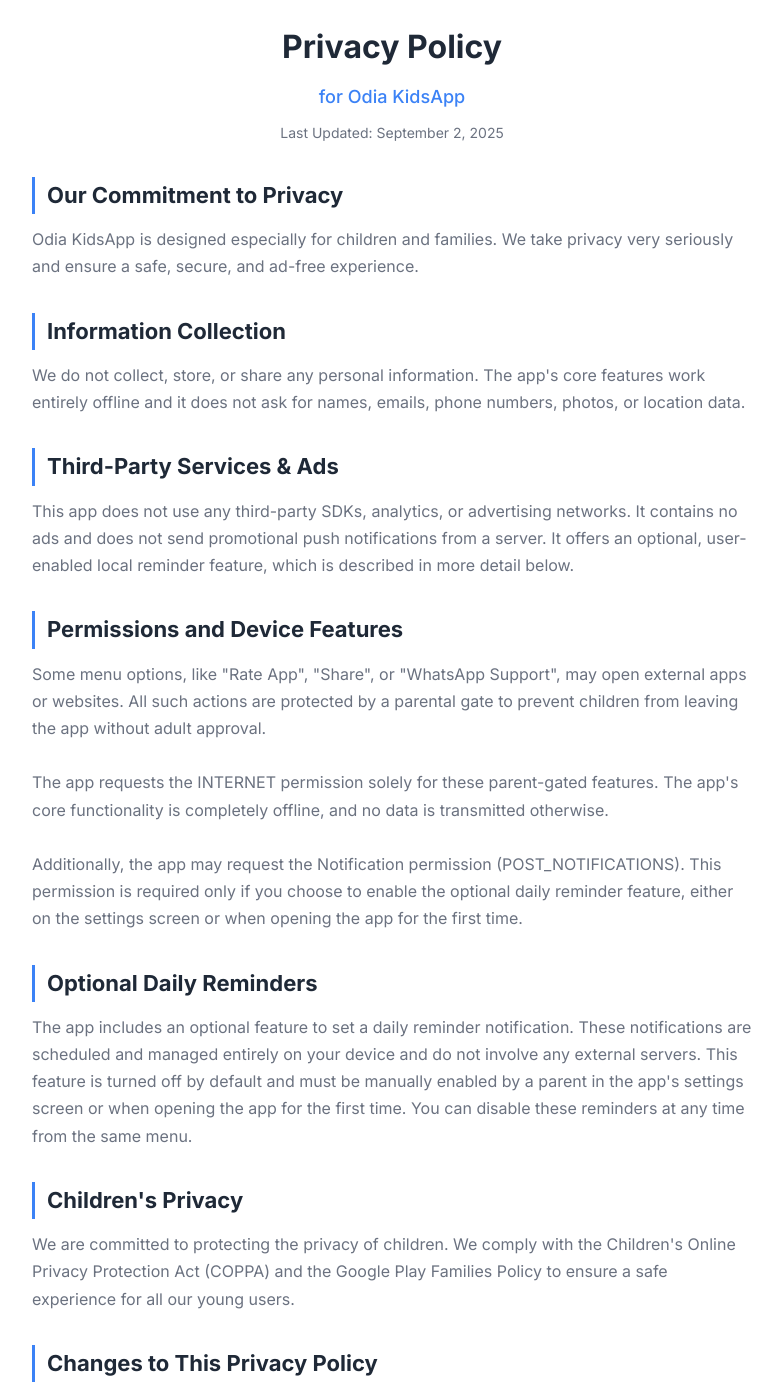
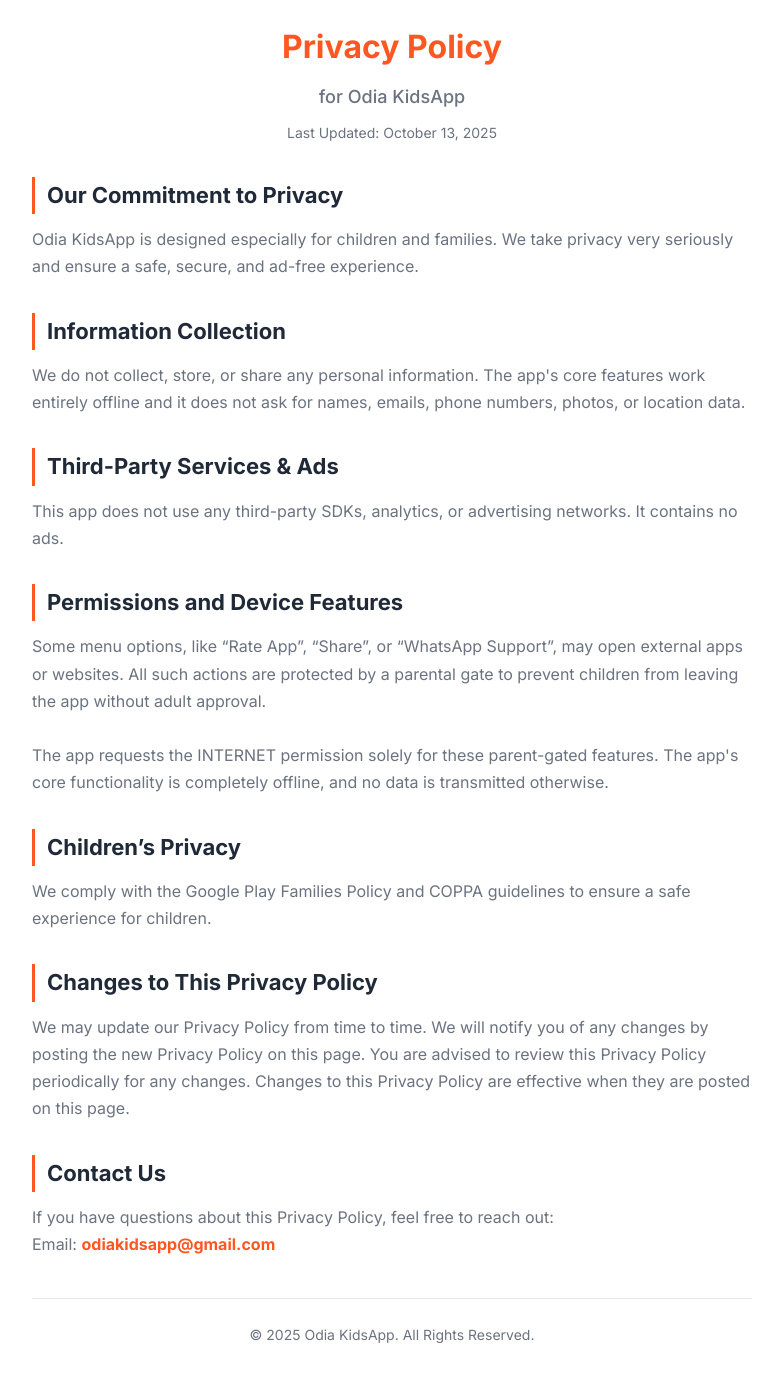
Before and after one commit to odiakidsapp/privacypolicy, a plain HTML site: page index.html in a window 1280 px wide. Shown: the part 60-1445 px from the top of the page, without its empty margins (248-1030 px from the left). Drawn offline with Linux system fonts and the light colour scheme.

Commit message:
Update index.html

```diff
--- a/index.html
+++ b/index.html
@@ -4,13 +4,12 @@
     <meta charset="UTF-8">
     <meta name="viewport" content="width=device-width, initial-scale=1.0">
     <title>Privacy Policy - Odia KidsApp</title>
-    <!-- Use Google Fonts for a professional look -->
     <link rel="preconnect" href="https://fonts.googleapis.com">
     <link rel="preconnect" href="https://fonts.gstatic.com" crossorigin>
     <link href="https://fonts.googleapis.com/css2?family=Inter:wght@400;500;700&display=swap" rel="stylesheet">
     <style>
         :root {
-            --primary-color: #3B82F6; /* A friendly, trustworthy blue */
+            --primary-color: #FF5722; /* Matching the orange from the XML */
             --text-primary: #1F2937; /* Dark gray for main text */
             --text-secondary: #6B7280; /* Lighter gray for subtitles */
             --background-color: #F9FAFB; /* Off-white background */
@@ -49,7 +48,7 @@
         .header-title {
             font-size: 32px;
             font-weight: 700;
-            color: var(--text-primary);
+            color: var(--primary-color);
             text-align: center;
             margin-bottom: 8px;
         }
@@ -57,7 +56,7 @@
         .header-subtitle {
             font-size: 18px;
             text-align: center;
-            color: var(--primary-color);
+            color: var(--text-secondary);
             font-weight: 500;
             margin-bottom: 8px;
         }
@@ -94,14 +93,13 @@
 
         .contact-email a {
             color: var(--primary-color);
-            font-weight: 500;
+            font-weight: 700; /* Bold to match XML */
             text-decoration: none;
             transition: color 0.2s;
         }
 
         .contact-email a:hover {
             text-decoration: underline;
-            color: #1D4ED8; /* A darker blue on hover */
         }
 
         .footer {
@@ -134,46 +132,33 @@
 <body>
     <div class="container">
         <div class="content">
-            <!-- Section: Header -->
             <div class="header-title">Privacy Policy</div>
             <div class="header-subtitle">for Odia KidsApp</div>
-            <div class="last-updated">Last Updated: September 2, 2025</div>
+            <div class="last-updated">Last Updated: October 13, 2025</div>
 
-            <!-- Section: Commitment -->
             <div class="section-header">Our Commitment to Privacy</div>
             <div class="section-body">Odia KidsApp is designed especially for children and families. We take privacy very seriously and ensure a safe, secure, and ad-free experience.</div>
 
-            <!-- Section: Info Collection -->
             <div class="section-header">Information Collection</div>
             <div class="section-body">We do not collect, store, or share any personal information. The app's core features work entirely offline and it does not ask for names, emails, phone numbers, photos, or location data.</div>
 
-            <!-- Section: Third-Party -->
             <div class="section-header">Third-Party Services & Ads</div>
-            <div class="section-body">This app does not use any third-party SDKs, analytics, or advertising networks. It contains no ads and does not send promotional push notifications from a server. It offers an optional, user-enabled local reminder feature, which is described in more detail below.</div>
+            <div class="section-body">This app does not use any third-party SDKs, analytics, or advertising networks. It contains no ads.</div>
 
-            <!-- Section: Permissions -->
             <div class="section-header">Permissions and Device Features</div>
-            <div class="section-body">Some menu options, like "Rate App", "Share", or "WhatsApp Support", may open external apps or websites. All such actions are protected by a parental gate to prevent children from leaving the app without adult approval.<br><br>The app requests the INTERNET permission solely for these parent-gated features. The app's core functionality is completely offline, and no data is transmitted otherwise.<br><br>Additionally, the app may request the Notification permission (POST_NOTIFICATIONS). This permission is required only if you choose to enable the optional daily reminder feature, either on the settings screen or when opening the app for the first time.</div>
+            <div class="section-body">Some menu options, like “Rate App”, “Share”, or “WhatsApp Support”, may open external apps or websites. All such actions are protected by a parental gate to prevent children from leaving the app without adult approval.<br><br>The app requests the INTERNET permission solely for these parent-gated features. The app's core functionality is completely offline, and no data is transmitted otherwise.</div>
 
-            <!-- Section: Reminders -->
-            <div class="section-header">Optional Daily Reminders</div>
-            <div class="section-body">The app includes an optional feature to set a daily reminder notification. These notifications are scheduled and managed entirely on your device and do not involve any external servers. This feature is turned off by default and must be manually enabled by a parent in the app's settings screen or when opening the app for the first time. You can disable these reminders at any time from the same menu.</div>
+            <div class="section-header">Children’s Privacy</div>
+            <div class="section-body">We comply with the Google Play Families Policy and COPPA guidelines to ensure a safe experience for children.</div>
 
-            <!-- Section: Children's Privacy -->
-            <div class="section-header">Children's Privacy</div>
-            <div class="section-body">We are committed to protecting the privacy of children. We comply with the Children's Online Privacy Protection Act (COPPA) and the Google Play Families Policy to ensure a safe experience for all our young users.</div>
-
-            <!-- Section: Changes to Policy (Best Practice Addition) -->
             <div class="section-header">Changes to This Privacy Policy</div>
             <div class="section-body">We may update our Privacy Policy from time to time. We will notify you of any changes by posting the new Privacy Policy on this page. You are advised to review this Privacy Policy periodically for any changes. Changes to this Privacy Policy are effective when they are posted on this page.</div>
 
-            <!-- Section: Contact -->
             <div class="section-header">Contact Us</div>
             <div class="section-body contact-email">If you have questions about this Privacy Policy, feel free to reach out:<br>
-                <a href="mailto:odiakidsapp@gmail.com">odiakidsapp@gmail.com</a>
+                Email: <a href="mailto:odiakidsapp@gmail.com">odiakidsapp@gmail.com</a>
             </div>
 
-            <!-- Footer -->
             <div class="footer">© 2025 Odia KidsApp. All Rights Reserved.</div>
         </div>
     </div>
```
